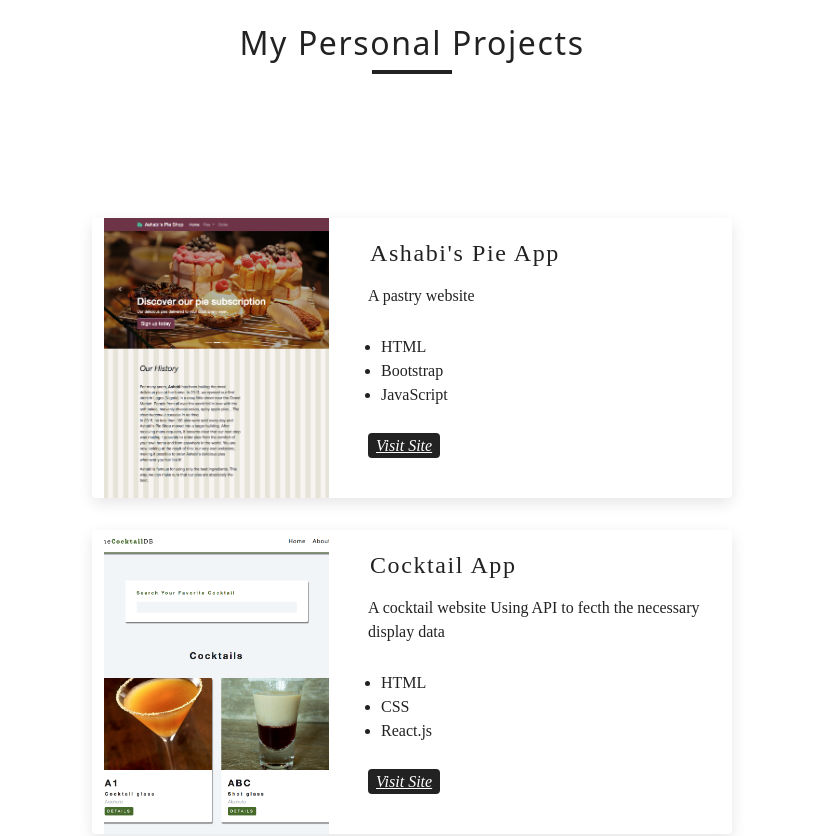
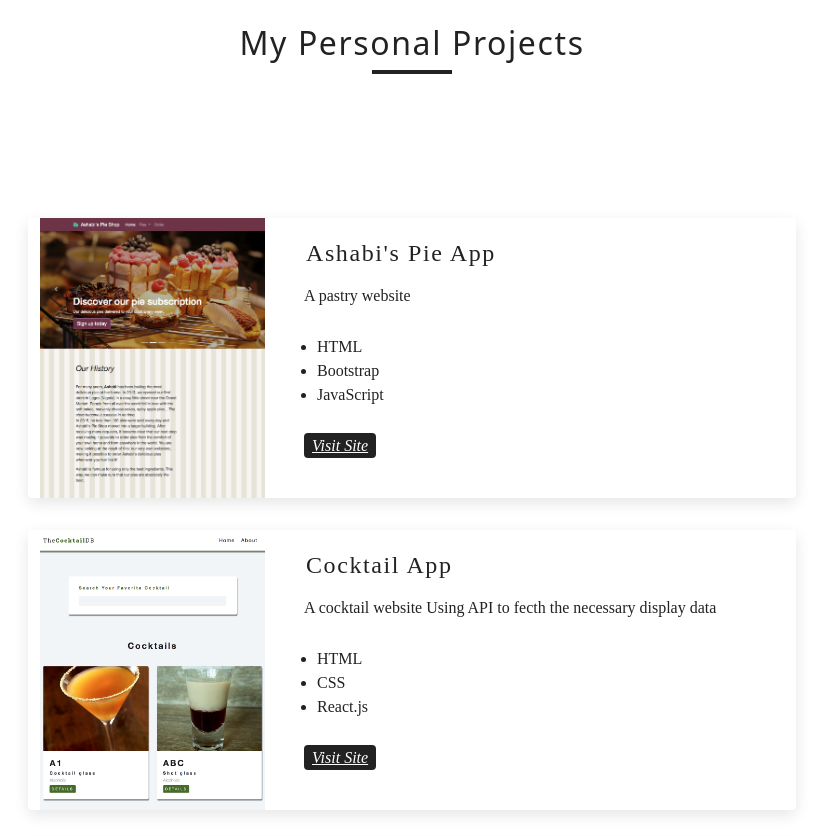
Before and after one commit to OloriAsabi/OloriAsabi.github.io, a React (Create React App) app: page /olori-asabi-app/project in a window 1280 px wide. Shown: the part 680-1516 px from the top of the page, without its empty margins (228-1051 px from the left). Built offline with nearby package versions, Linux system fonts and the light colour scheme; a web font is replaced by a local one.

Commit message:
initial commit

```diff
--- a/package.json
+++ b/package.json
@@ -1,5 +1,5 @@
 {
-  "homepage": "http://OloriAsabi.github.io/olori-asabi-app",
+  "homepage": "http://OloriAsabi.github.io/olori-asabi-app/",
   "name": "olori-asabi-app",
   "version": "0.1.0",
   "private": true,
--- a/src/index.css
+++ b/src/index.css
@@ -84,8 +84,6 @@ body {
   -moz-osx-font-smoothing: grayscale;
   line-height: 1.5;
   font-size: 0.875rem;
-  background-color: var(--background-color);
-  color: var(--text-color);
 }
 
 code {
@@ -221,6 +219,7 @@ button .show-text .settings-btn{
 nav {
   background: var(--clr-white);
   box-shadow: var(--light-shadow);
+
 }
 /*Desktop View*/
 .header {
@@ -340,7 +339,7 @@ header  {
 
 
 .bg-photo {
-  z-index: -9;
+  z-index: -10;
   position: fixed;
   top: 0;
   right: 0;
@@ -362,6 +361,7 @@ header  {
 position: fixed;
 padding: 5rem;
 height: 100%;
+width: 100%;
 display: flex;
 justify-content: center;
 align-items:center;
@@ -505,7 +505,7 @@ text-transform:initial;
 
 /* Projects*/
 .project{
-  width: 50vw !important;
+  width: 60vw !important;
   margin: 0 auto;
   max-width: 1170px;
   display: grid;
@@ -583,16 +583,3 @@ padding: 1rem;
   }
 
 }
-
-/*.btn {
-  background: var(--background-color);
-  color: var(--text-color);
-  padding: 0.25rem 0.5rem;
-  border-radius: 5px;
-  border-color: transparent;
-  text-transform: capitalize;
-  transition: all 0.3s linear;
-  font-weight: bold;
-  letter-spacing: 2px;
-  cursor: pointer;
-}*/
```
Lines whose indentation alone changed are shown as unchanged.
